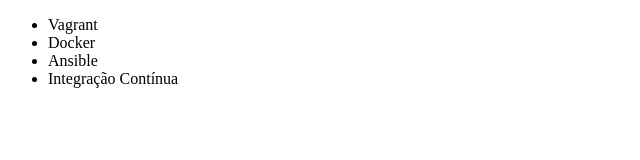
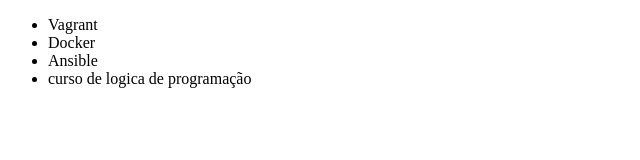
Before and after one commit to ArthurFerreira13/git1, a plain HTML site: page index.html in a window 1280 px wide. Shown: the full height of the page, 0-640 px from the left. Drawn offline with Linux system fonts and the light colour scheme.

Commit message:
logica de programação

```diff
--- a/index.html
+++ b/index.html
@@ -9,7 +9,7 @@
         <li>Vagrant</li>
         <li>Docker</li>
         <li>Ansible</li>
-        <li>Integração Contínua</li>
+        <li>curso de logica de programação</li>
     </ul>
 </body>
 </html>
```
